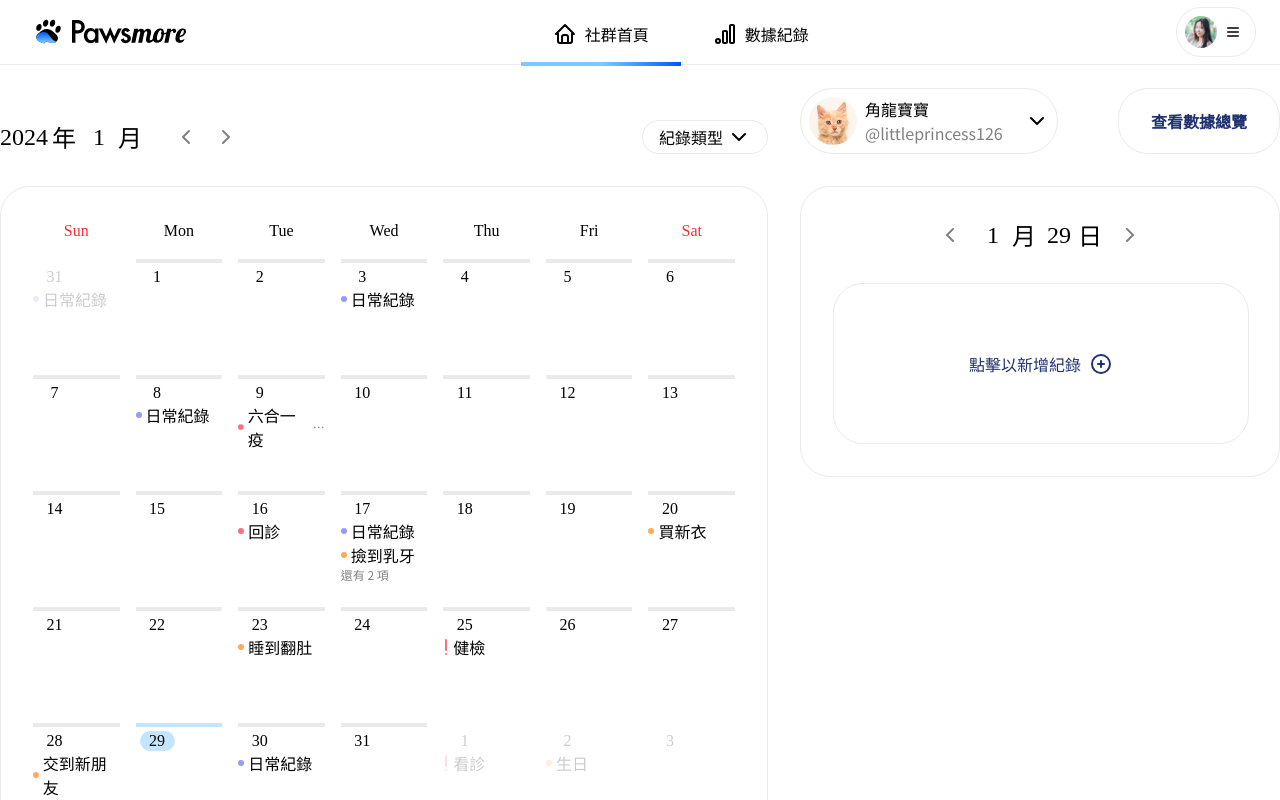
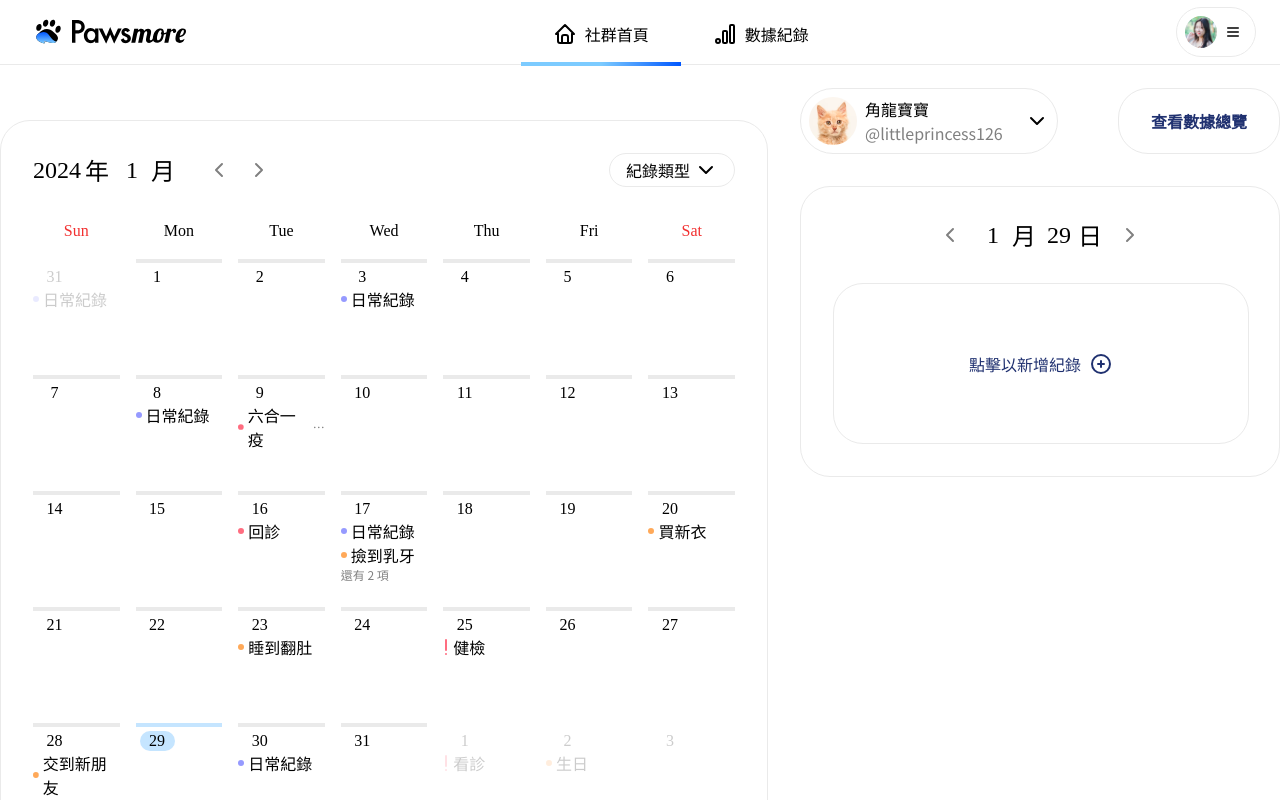
Before and after one commit to penspulse326/rocket_pawsmore, a Next.js app: page /test/record_dashboard in a window 1280 px wide. Shown: the top 800 px of the page. Built offline with nearby package versions, Linux system fonts and the light colour scheme.

Commit message:
fixed: Calendar layout style fixed

```diff
--- a/src/components/recordDashboard/Calendar.tsx
+++ b/src/components/recordDashboard/Calendar.tsx
@@ -300,7 +300,7 @@ const Calendar = () => {
     const allDates: React.ReactNode[] = [];
 
     return (
-      <div className="flex flex-col gap-y-4 border border-stroke rounded-[30px] p-8 max-h-[789px] min-h-[789px]">
+      <div className="flex flex-col gap-y-4">
         {/* header: days of week */}
         <ul className="flex gap-x-4 justify-between text-center font-['Futura'] font-medium">
           {daysOfWeek.map((name, index) => {
@@ -458,7 +458,7 @@ const Calendar = () => {
   };
 
   return (
-    <section className="flex flex-col gap-y-8 mt-8 max-w-[832px]">
+    <section className="flex flex-col gap-y-8 mt-8 max-w-[832px] border border-stroke rounded-[30px] p-8">
       <Header />
       <Calendar />
     </section>
```
